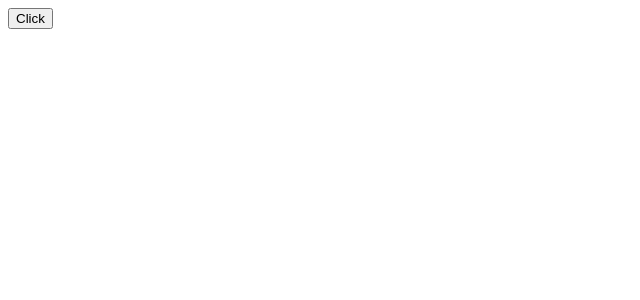
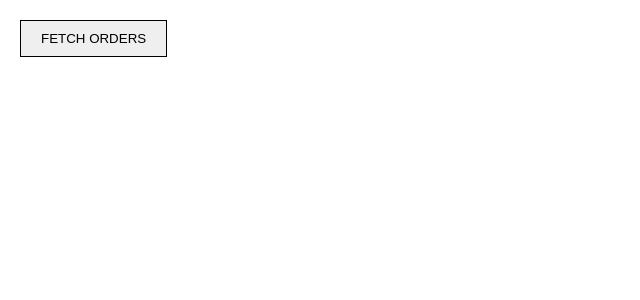
Before and after one commit to supervueman/vue-retailcrm-integration, a Vue app in the folder client/: page / in a window 1280 px wide. Shown: the top 300 px of the page, without its empty margins (0-640 px from the left). Built offline with nearby package versions, Linux system fonts and the light colour scheme.

Commit message:
fetch orders

```diff
--- a/client/src/store/index.js
+++ b/client/src/store/index.js
@@ -17,14 +17,13 @@ export default new Vuex.Store({
     async fetchOrders({
       commit
     }) {
-      const data = await axios.get('http://localhost:3000');
-      console.log(data);
-      if (data.orders) {
-        commit('setOrders', data.orders);
+      const response = await axios.get('http://localhost:3000');
+      if (response.status === 200) {
+        commit('setOrders', response.data);
       }
     }
   },
-  modules: {
+  getters: {
     getOrders(state) {
       return state.orders;
     }
--- a/client/src/views/Home.vue
+++ b/client/src/views/Home.vue
@@ -1,7 +1,15 @@
 <template>
-  <div class="home">
-    <div>{{orders}}</div>
-    <button @click="fetchOrders">Click</button>
+  <div class="page">
+    <button class="btn" @click="fetchOrders">FETCH ORDERS</button>
+    <section class="section">
+      <div class="order-card" v-for="order in orders" :key="order.id">
+        <div class="order-card-inner">
+          <h3>Order number: {{order.number}}</h3>
+          <h3>Summ: {{order.summ}}</h3>
+          <h3>Delivery cost: {{order.delivery.cost}}</h3>
+        </div>
+      </div>
+    </section>
   </div>
 </template>
 
@@ -22,3 +30,30 @@ export default {
   }
 };
 </script>
+
+<style lang="sass">
+  *
+    box-sizing: border-box
+  body
+    margin: 0
+  .page
+    padding: 20px
+  .btn
+    padding: 10px 20px
+    border: 1px solid
+    outline: none
+  .section
+    display: flex
+    flex-wrap: wrap
+    padding: 80px 50px
+  .order-card
+    width: 33.333%
+    padding: 10px
+    &-inner
+      border: 1px solid
+      padding: 20px
+  h3
+    margin: 0 0 20px 0
+    &:last-child
+      margin: 0
+</style>
```
Also changed, not shown: 1 other file (tests, documents, lock files or other folders).
